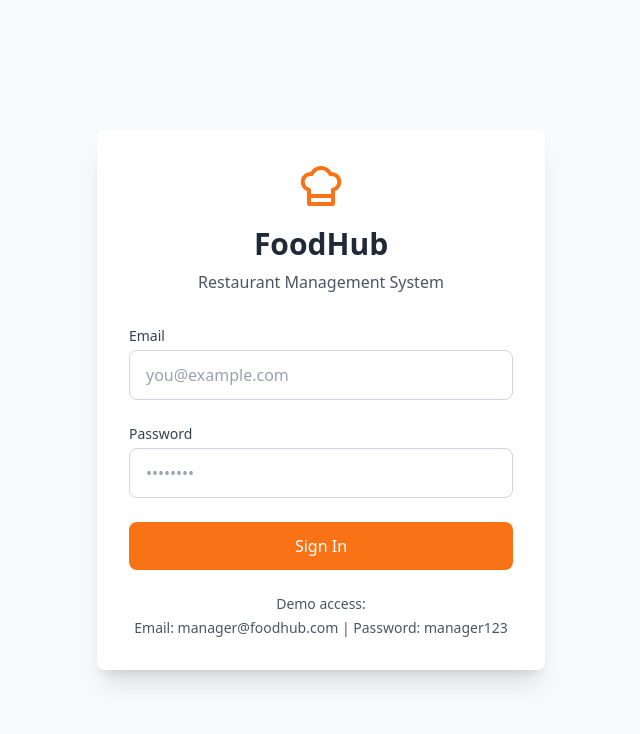
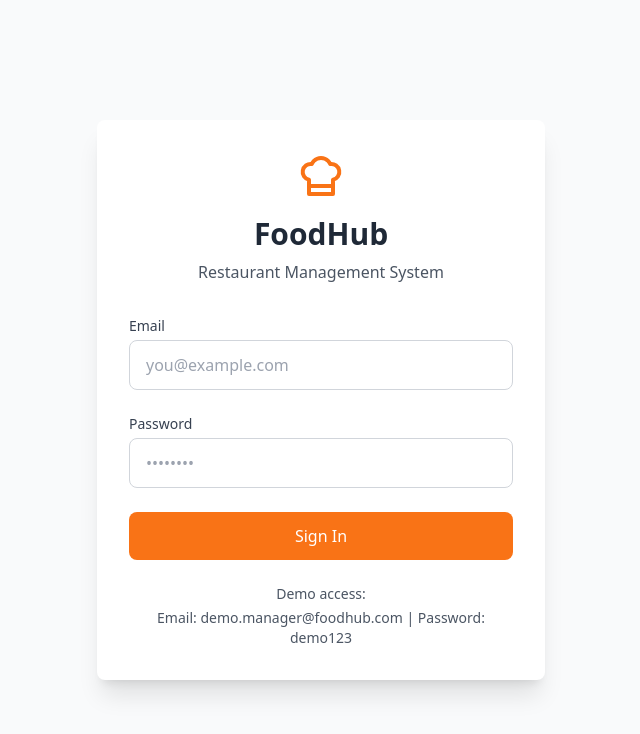
Before and after one commit to fathurrozi123/restoranse, a React (Vite) app: page /login in a window 1280 px wide. Shown: the top 734 px of the page, without its empty margins (319-959 px from the left). Built offline with nearby package versions, Linux system fonts and the light colour scheme; no server answers.

Commit message:
Update demo credentials in Login page

```diff
--- a/src/pages/Login.tsx
+++ b/src/pages/Login.tsx
@@ -97,7 +97,7 @@ const Login: React.FC = () => {
 
         <div className="mt-6 text-center text-sm text-gray-600">
           <p>Demo access:</p>
-          <p className="mt-1">Email: manager@foodhub.com | Password: manager123</p>
+          <p className="mt-1">Email: demo.manager@foodhub.com | Password: demo123</p>
         </div>
       </div>
     </div>
```
